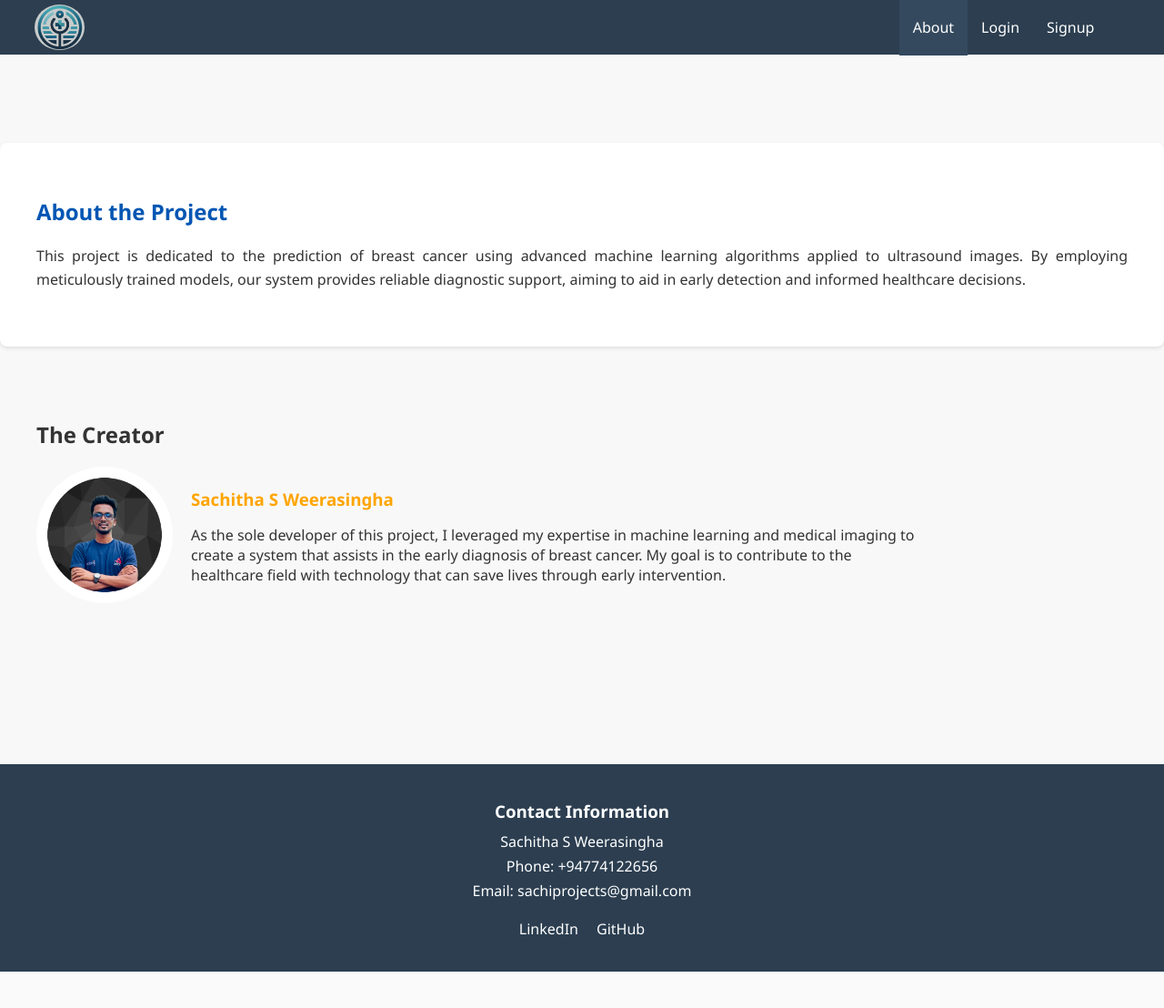
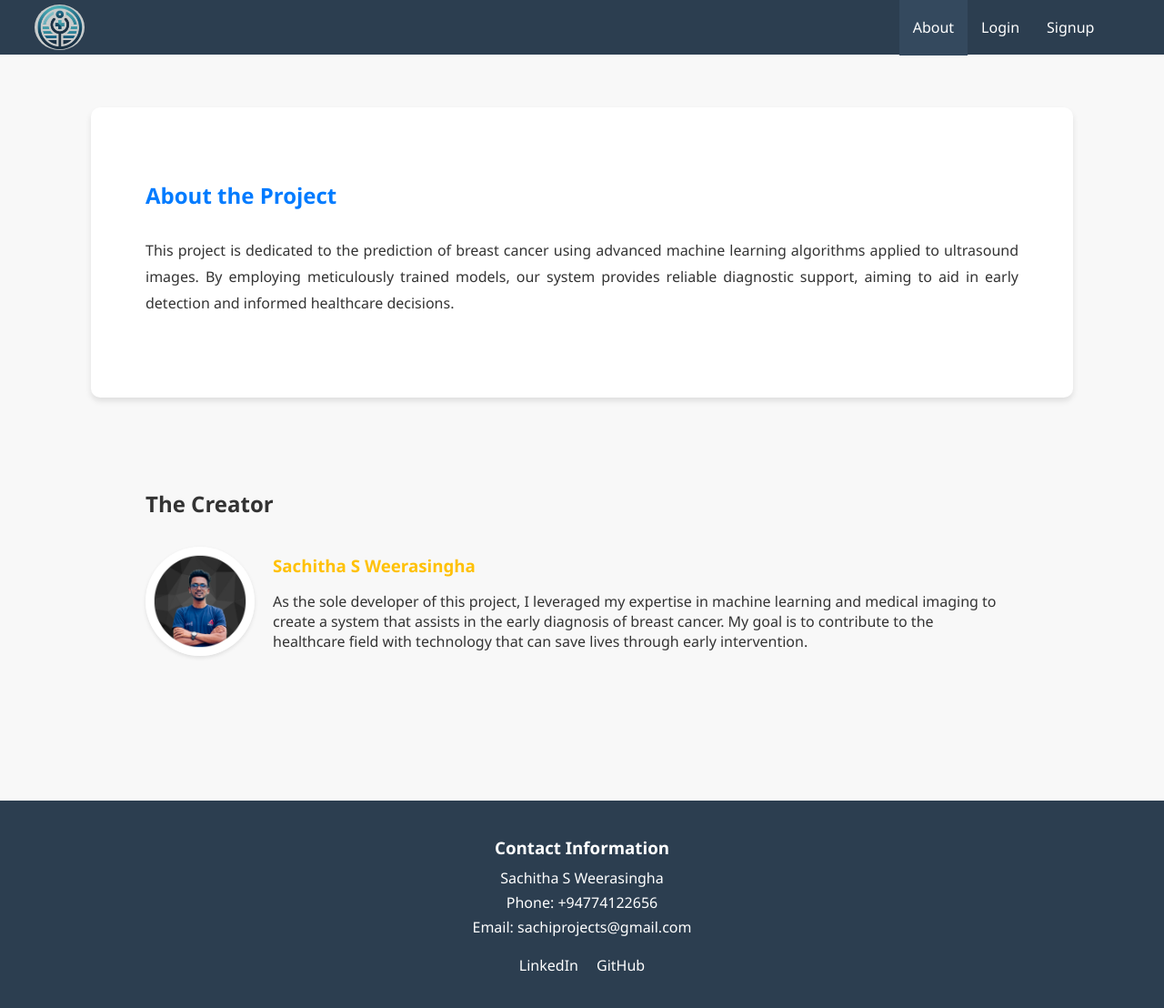
Before and after one commit to sweerasingha/DocAI, a Flask app: page /about in a window 1280 px wide. Shown: the whole page at 91% size. Before the commit the page ends 1068 px from the top, so only its background shows below. Run offline with Flask 3, Linux system fonts and the light colour scheme; some libraries are stand-ins or nearby versions.

Commit message:
minor updates

```diff
--- a/templates/about.html
+++ b/templates/about.html
@@ -7,8 +7,8 @@
     :root {
         --text-color: #333;
         --background-color: #f8f8f8;
-        --primary-color: #0056b3; /* Primary color for your site */
-        --secondary-color: #ffa500; /* Secondary color for highlights */
+        --primary-color: #007bff; /* A more professional shade of blue */
+        --secondary-color: #ffc107; /* A professional shade of amber for highlights */
     }
 
     body {
@@ -17,41 +17,42 @@
         background-color: var(--background-color);
         margin: 0;
         padding: 0;
+        font-size: 16px; /* Standard font size for readability */
     }
 
     .container {
-        max-width: 1200px;
+        max-width: 1280px; /* Slightly larger container */
         margin: auto;
-        padding: 20px;
+        padding: 40px; /* Increased padding for better spacing */
         display: flex;
         flex-direction: column;
         justify-content: center;
         align-items: center;
-        height: 100vh;
+        min-height: 100vh; /* Ensure it takes minimum full height */
     }
 
     .about-section {
-        width: 100%;
-        padding: 40px;
+        width: 80%; /* Relative width for better responsiveness */
+        padding: 60px; /* Increased padding for more breathing room */
         background: #fff;
-        border-radius: 8px;
-        box-shadow: 0 2px 4px rgba(0, 0, 0, 0.1);
-        margin-bottom: 20px;
+        border-radius: 10px; /* Slightly larger radius for modern look */
+        box-shadow: 0 4px 6px rgba(0, 0, 0, 0.1); /* Subtle shadow for depth */
+        margin-bottom: 40px; /* Increased margin for better separation */
     }
 
     .about-section h2 {
         color: var(--primary-color);
-        margin-bottom: 20px;
+        margin-bottom: 30px;
     }
 
     .about-section p {
         text-align: justify;
-        margin-bottom: 20px;
-        line-height: 1.6;
+        margin-bottom: 30px;
+        line-height: 1.8; /* Increased line height for better readability */
     }
 
     .team-section {
-        width: 100%;
+        width: 80%; /* Matching width with the about-section for consistency */
         margin-top: 40px;
     }
 
@@ -59,15 +60,15 @@
         display: flex;
         align-items: center;
         justify-content: start;
-        margin-bottom: 20px;
+        margin-bottom: 30px; /* Increased margin for better separation */
     }
 
     .team-member img {
         border-radius: 50%;
         margin-right: 20px;
-        width: 150px; /* Adjust as needed */
-        height: auto;
-        box-shadow: #333;
+        width: 120px; /* Adjust size for a more balanced look */
+        height: 120px; /* Keep height and width the same for circles */
+        box-shadow: 0 2px 4px rgba(0, 0, 0, 0.1); /* Subtle shadow for depth */
     }
 
     .team-member div {
@@ -76,7 +77,7 @@
 
     .team-member h3 {
         color: var(--secondary-color);
-        margin-bottom: 5px;
+        margin-bottom: 10px; /* Adjusted spacing */
     }
 
     .team-member p {
--- a/templates/home.html
+++ b/templates/home.html
@@ -14,7 +14,7 @@
     body {
         font-family: 'Segoe UI', Tahoma, Geneva, Verdana, sans-serif;
         color: var(--text-color);
-        background-color: var(--background-color);
+        background-color: lightgray;
         margin: 0;
         padding: 0;
     }
```
Also changed, not shown: README.md.
